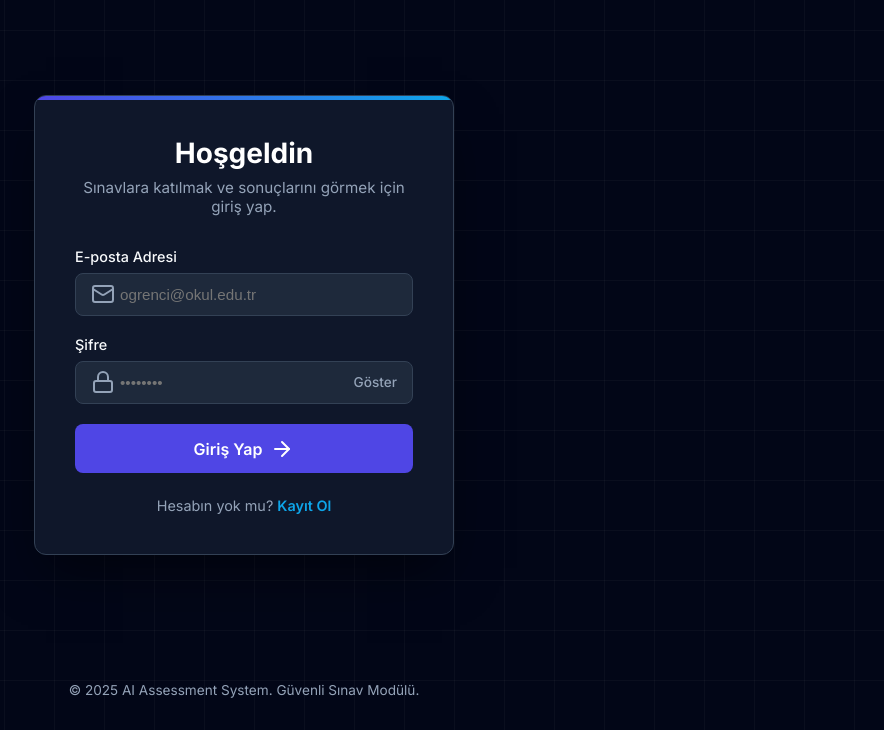
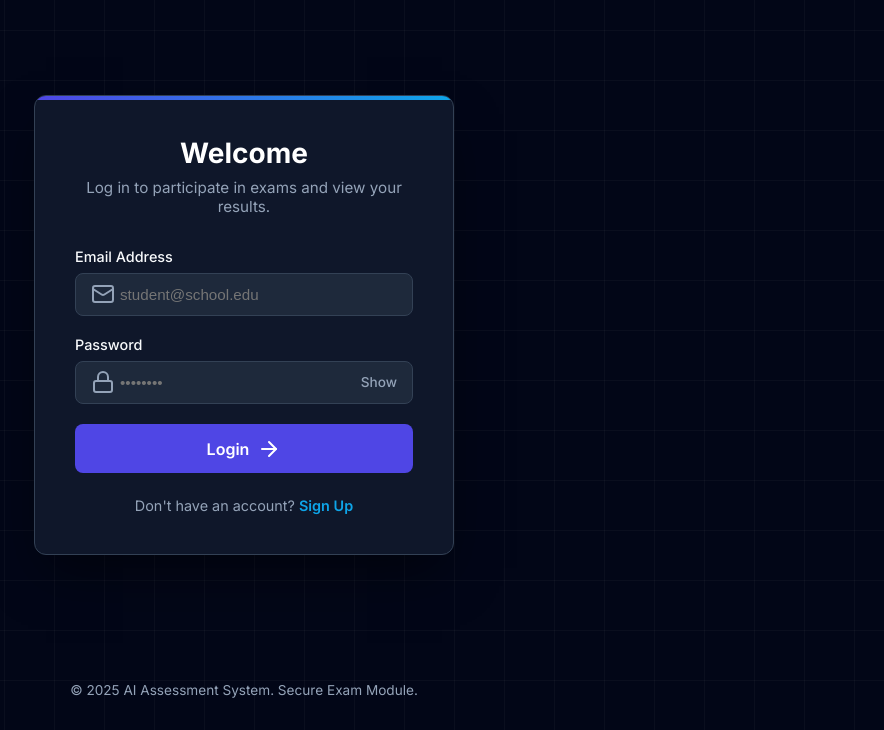
Before and after one commit to azrashn/Automated-Assessment-and-Feedback-AI-Assessment-Feedback-, a FastAPI app: page /login.html in a window 1280 px wide. Shown: the part 70-800 px from the top of the page, without its empty margins (396-1280 px from the left). Run offline with FastAPI, Linux system fonts and the light colour scheme; parts of the project's set-up code (start-up, migrations or seed data) failed here and were passed over.

Commit message:
LAST_UPDATE login.html

```diff
--- a/src/templates/login.html
+++ b/src/templates/login.html
@@ -1,5 +1,5 @@
 <!DOCTYPE html>
-<html lang="tr">
+<html lang="en">
 <head>
   <meta charset="UTF-8" />
   <meta name="viewport" content="width=device-width,initial-scale=1" />
@@ -8,7 +8,7 @@
   <meta http-equiv="Pragma" content="no-cache" />
   <meta http-equiv="Expires" content="0" />
 
-  <title>Giriş Yap - AI Assessment</title>
+  <title>Login - AI Assessment</title>
 
   <script src="https://unpkg.com/lucide@latest"></script>
   <link href="https://fonts.googleapis.com/css2?family=Inter:wght@300;400;500;600;700;800&display=swap" rel="stylesheet">
@@ -178,44 +178,44 @@
   <div class="page-wrapper">
     <div class="login-card">
       <div class="card-header">
-        <h2>Hoşgeldin</h2>
-        <p>Sınavlara katılmak ve sonuçlarını görmek için giriş yap.</p>
+        <h2>Welcome</h2>
+        <p>Log in to participate in exams and view your results.</p>
       </div>
 
       <div id="alertBox" class="alert-box"></div>
 
       <form id="loginForm">
         <div class="form-group">
-          <label class="form-label" for="email">E-posta Adresi</label>
+          <label class="form-label" for="email">Email Address</label>
           <div class="input-wrapper">
             <i data-lucide="mail" class="input-icon" size="18"></i>
-            <input type="email" id="email" class="form-input" placeholder="ogrenci@okul.edu.tr" required>
+            <input type="email" id="email" class="form-input" placeholder="student@school.edu" required>
           </div>
         </div>
 
         <div class="form-group">
-          <label class="form-label" for="password">Şifre</label>
+          <label class="form-label" for="password">Password</label>
           <div class="input-wrapper">
             <i data-lucide="lock" class="input-icon" size="18"></i>
             <input type="password" id="password" class="form-input" placeholder="••••••••" minlength="3" required>
-            <button type="button" class="toggle-pass" id="togglePass">Göster</button>
+            <button type="button" class="toggle-pass" id="togglePass">Show</button>
           </div>
         </div>
 
         <button type="submit" class="btn-submit">
-            <span>Giriş Yap</span>
+            <span>Login</span>
             <i data-lucide="arrow-right" size="18"></i>
         </button>
       </form>
 
       <div class="card-footer">
-        Hesabın yok mu? <a href="/register.html" class="link-accent">Kayıt Ol</a>
+        Don't have an account? <a href="/register.html" class="link-accent">Sign Up</a>
       </div>
     </div>
   </div>
 
   <footer>
-    <p>&copy; 2025 AI Assessment System. Güvenli Sınav Modülü.</p>
+    <p>&copy; 2025 AI Assessment System. Secure Exam Module.</p>
   </footer>
 
   <script>
@@ -229,7 +229,7 @@
       const el = document.getElementById("password");
       const type = el.type === "password" ? "text" : "password";
       el.type = type;
-      this.textContent = type === "password" ? "Göster" : "Gizle";
+      this.textContent = type === "password" ? "Show" : "Hide";
     });
 
     form.addEventListener("submit", async function(e) {
@@ -237,7 +237,7 @@
 
       alertBox.style.display = 'none';
       submitBtn.disabled = true;
-      submitBtn.querySelector('span').textContent = "Kontrol ediliyor...";
+      submitBtn.querySelector('span').textContent = "Verifying...";
 
       const email = document.getElementById("email").value;
       const password = document.getElementById("password").value;
@@ -251,7 +251,7 @@
 
         if (!response.ok) {
             const errorData = await response.json();
-            throw new Error(errorData.detail || "Giriş başarısız.");
+            throw new Error(errorData.detail || "Login failed.");
         }
 
           const data = await response.json();
@@ -261,7 +261,7 @@
           localStorage.setItem('role', data.role);
 
           alertBox.className = 'alert-box alert-success';
-          alertBox.innerHTML = '<i data-lucide="check-circle" size="18"></i> Giriş başarılı! Yönlendiriliyorsunuz...';
+          alertBox.innerHTML = '<i data-lucide="check-circle" size="18"></i> Login successful! Redirecting...';
           alertBox.style.display = 'flex';
           lucide.createIcons();
 
@@ -274,12 +274,12 @@
       } catch (err) {
         console.error(err);
         alertBox.className = 'alert-box alert-error';
-        alertBox.innerHTML = `<i data-lucide="alert-triangle" size="18"></i> ${err.message || 'Sunucu hatası.'}`;
+        alertBox.innerHTML = `<i data-lucide="alert-triangle" size="18"></i> ${err.message || 'Server error.'}`;
         alertBox.style.display = 'flex';
         lucide.createIcons();
 
         submitBtn.disabled = false;
-        submitBtn.querySelector('span').textContent = "Giriş Yap";
+        submitBtn.querySelector('span').textContent = "Login";
       }
     });
   </script>
```
